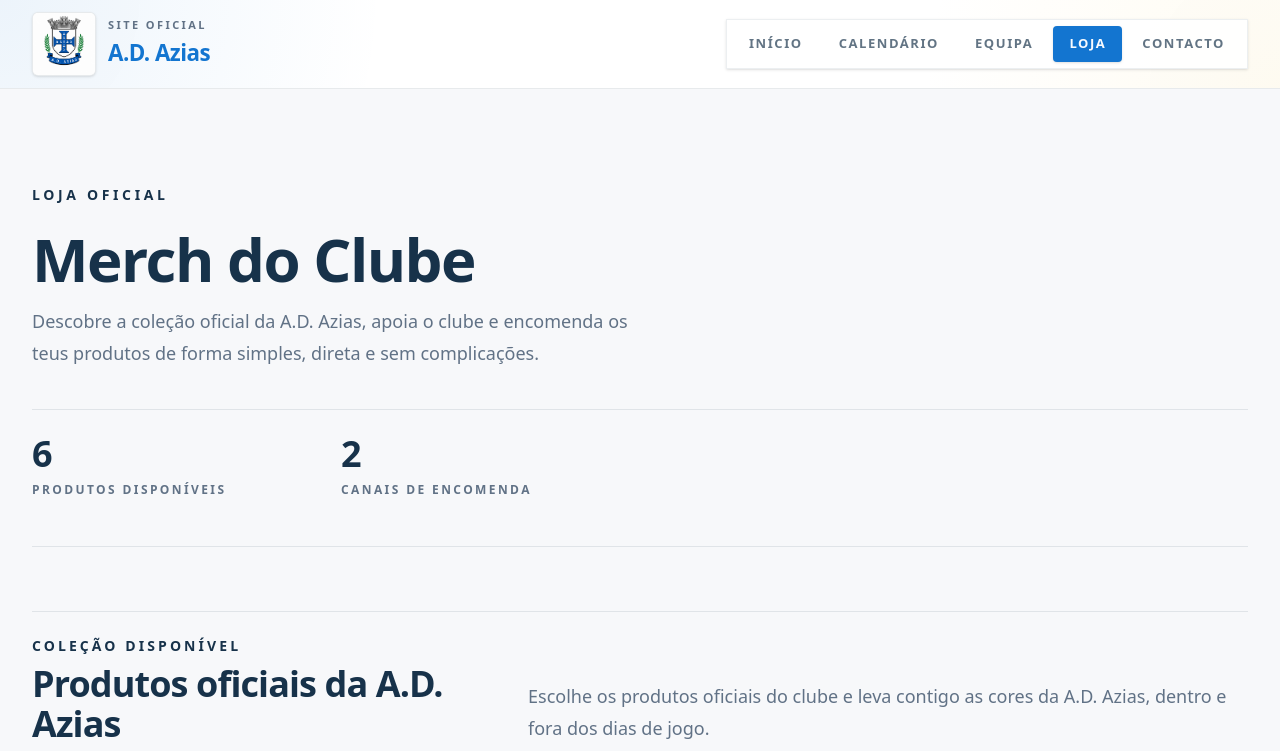
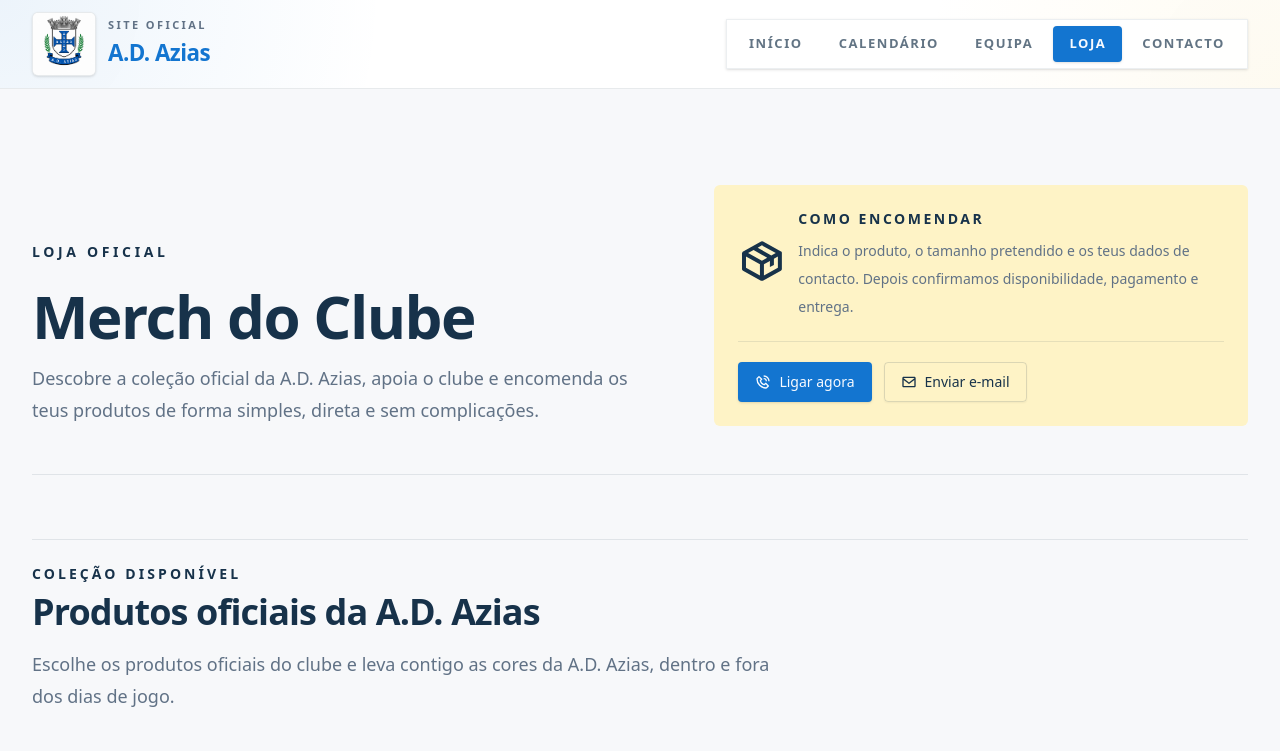
Before and after one commit to NunoFernandesSa/azias, a Next.js app: page /loja in a window 1280 px wide. Shown: the top 751 px of the page. Built offline with nearby package versions, Linux system fonts and the light colour scheme.

Commit message:
feat(page-intro): add aside prop and update pages to use it
Simplify page components by removing stats calculations
Update JSDoc comments to English
Adjust ShopGrid and Shop page styling and layout

```diff
--- a/src/app/(pages)/calendario/page.tsx
+++ b/src/app/(pages)/calendario/page.tsx
@@ -1,25 +1,19 @@
 import PageIntro from "@/src/components/common/PageIntro";
 import CalendarSection from "@/src/components/features/calendar/CalendarSection";
 import { SiteSection } from "@/src/components/layout/SiteSection";
-import { MATCHES } from "@/src/constants/data/teams.constants";
 import { JSX } from "react";
 
+/**
+ * @description Calendar page component
+ * @returns JSX.Element
+ */
 export default function CalendarPage(): JSX.Element {
-  const stats = [
-    { value: MATCHES.length, label: "Jornadas previstas" },
-    {
-      value: new Set(MATCHES.map((match) => match.competition.name)).size,
-      label: "Competições",
-    },
-  ];
-
   return (
     <SiteSection className="pt-28 md:pt-32" size="wide">
       <PageIntro
         eyebrow="Época 2025/2026"
         title="Calendário"
         description="Consulta os encontros da A.D. Azias, acompanha a evolução da temporada e encontra rapidamente datas, adversários, resultados e local dos jogos."
-        stats={stats}
       />
 
       <div className="pt-12 md:pt-16">
--- a/src/app/(pages)/equipa/page.tsx
+++ b/src/app/(pages)/equipa/page.tsx
@@ -50,20 +50,6 @@ export default function TeamPage(): JSX.Element {
       players: Forwards,
     },
   ];
-  const captain = [
-    ...Goalkeepers,
-    ...Defenders,
-    ...Midfielders,
-    ...Forwards,
-  ].find((player) => player.isCaptain);
-  const totalPlayers = squadSections.reduce(
-    (accumulator, section) => accumulator + section.players.length,
-    0,
-  );
-  const overviewStats = [
-    { value: totalPlayers, label: "Jogadores" },
-    { value: coaches.length, label: "Treinadores" },
-  ];
 
   return (
     <SiteSection className="pt-28 md:pt-32" size="wide">
@@ -72,47 +58,6 @@ export default function TeamPage(): JSX.Element {
           eyebrow="Plantel 2025/2026"
           title="A Nossa Equipa"
           description="Um grupo construído para competir com identidade, ambição e espírito coletivo. Aqui encontras o plantel principal e a equipa técnica que representam a A.D. Azias nesta época."
-          stats={overviewStats}
-          aside={
-            <div className="grid gap-5">
-              <div className="flex items-center gap-5 border-b border-primary/10 pb-5">
-                <Image
-                  src="/images/logo-ada.jpg"
-                  alt="Logo da A.D. Azias"
-                  width={96}
-                  height={96}
-                  sizes="96px"
-                  className="border border-primary/10 object-contain"
-                  priority
-                />
-                <div className="space-y-2">
-                  <p className="text-sm font-semibold uppercase tracking-[0.22em] text-primary">
-                    Azias, Ponte da Barca
-                  </p>
-                  <p className="text-base leading-7 text-muted-foreground">
-                    Plantel principal e estrutura técnica numa leitura mais
-                    sóbria, mais editorial e mais alinhada com a identidade do
-                    clube.
-                  </p>
-                </div>
-              </div>
-
-              {captain ? (
-                <div className="grid gap-2">
-                  <p className="text-xs font-semibold uppercase tracking-[0.18em] text-primary/70">
-                    Capitão
-                  </p>
-                  <p className="text-2xl font-bold tracking-tight text-primary">
-                    {captain.name}
-                  </p>
-                  <p className="text-sm leading-7 text-muted-foreground">
-                    Referência dentro e fora de campo, com responsabilidade,
-                    liderança e ligação ao grupo.
-                  </p>
-                </div>
-              ) : null}
-            </div>
-          }
         />
 
         {squadSections.map(({ sectionName, description, players }) => (
--- a/src/app/(pages)/loja/page.tsx
+++ b/src/app/(pages)/loja/page.tsx
@@ -14,22 +14,12 @@ import { CONTACT } from "@/src/constants/data/contact.constants";
 import { products } from "@/src/constants/data/shop.constants";
 
 /**
- * A shopping page component.
- * This component renders a page with a title, a description of the products, a call to action
- * to contact the team, and a grid of products.
- * The component is responsive and has a rounded corners.
- * The contact information includes phone number and email.
- * The products grid displays products in a responsive grid.
- * The products are fetched from the products constant.
- * @returns {JSX.Element} - the shopping page component
+ * @description Shopping page component
+ * @returns JSX.Element
  */
 export default function ShoppingPage(): JSX.Element {
   const phoneHref = CONTACT.phoneHref;
   const emailHref = CONTACT.emailHref;
-  const stats = [
-    { value: products.length, label: "Produtos disponíveis" },
-    { value: "2", label: "Canais de encomenda" },
-  ];
 
   return (
     <SiteSection className="pt-28 md:pt-32" size="wide">
@@ -37,11 +27,10 @@ export default function ShoppingPage(): JSX.Element {
         eyebrow="Loja oficial"
         title="Merch do Clube"
         description="Descobre a coleção oficial da A.D. Azias, apoia o clube e encomenda os teus produtos de forma simples, direta e sem complicações."
-        stats={stats}
         aside={
-          <div className="space-y-5">
+          <div className="space-y-5 bg-amber-100 p-6 rounded-md">
             <div className="flex items-start gap-3 border-b border-primary/10 pb-5">
-              <BiPackage size={20} className="mt-1 text-primary" />
+              <BiPackage size={96} className="mt-1 text-primary" />
               <div>
                 <p className="text-sm font-semibold uppercase tracking-[0.18em] text-primary">
                   Como encomendar
--- a/src/components/common/PageIntro.tsx
+++ b/src/components/common/PageIntro.tsx
@@ -21,13 +21,19 @@ export default function PageIntro({
   title,
   description,
   stats = [],
+  aside,
   className,
 }: PageIntroProps): JSX.Element {
   return (
     <section
       className={cn("border-b border-primary/10 pb-10 md:pb-12", className)}
     >
-      <div className="grid gap-10 lg:grid-cols-[1.08fr_0.92fr] lg:items-end lg:gap-14">
+      <div
+        className={cn(
+          "grid gap-10",
+          aside ? "lg:grid-cols-[1.08fr_0.92fr] lg:items-end lg:gap-14" : "",
+        )}
+      >
         <div className="space-y-6">
           <p className="text-sm font-semibold uppercase tracking-[0.26em] text-primary">
             {eyebrow}
@@ -42,6 +48,8 @@ export default function PageIntro({
             </p>
           </div>
         </div>
+
+        {aside ? <div>{aside}</div> : null}
       </div>
 
       {stats.length > 0 ? (
--- a/src/components/features/shop/ShopGrid.tsx
+++ b/src/components/features/shop/ShopGrid.tsx
@@ -24,7 +24,7 @@ export default function ShopGrid({
 }): JSX.Element {
   return (
     <section className="space-y-10">
-      <div className="grid gap-4 border-t border-primary/10 pt-6 md:grid-cols-[0.8fr_1.2fr] md:items-end">
+      <div className="flex flex-col gap-4 border-t border-primary/10 pt-6">
         <div className="space-y-2">
           <p className="text-sm font-semibold uppercase tracking-[0.22em] text-primary">
             Coleção disponível
```
